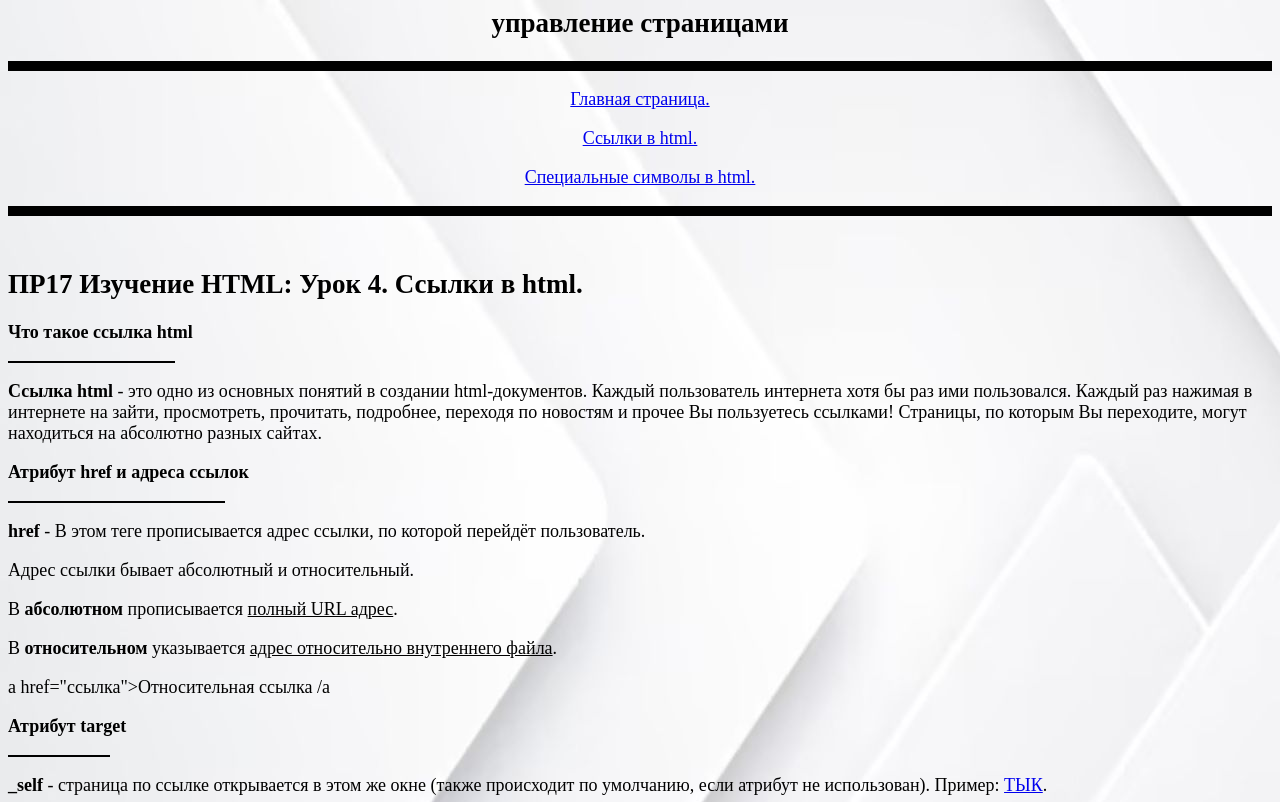
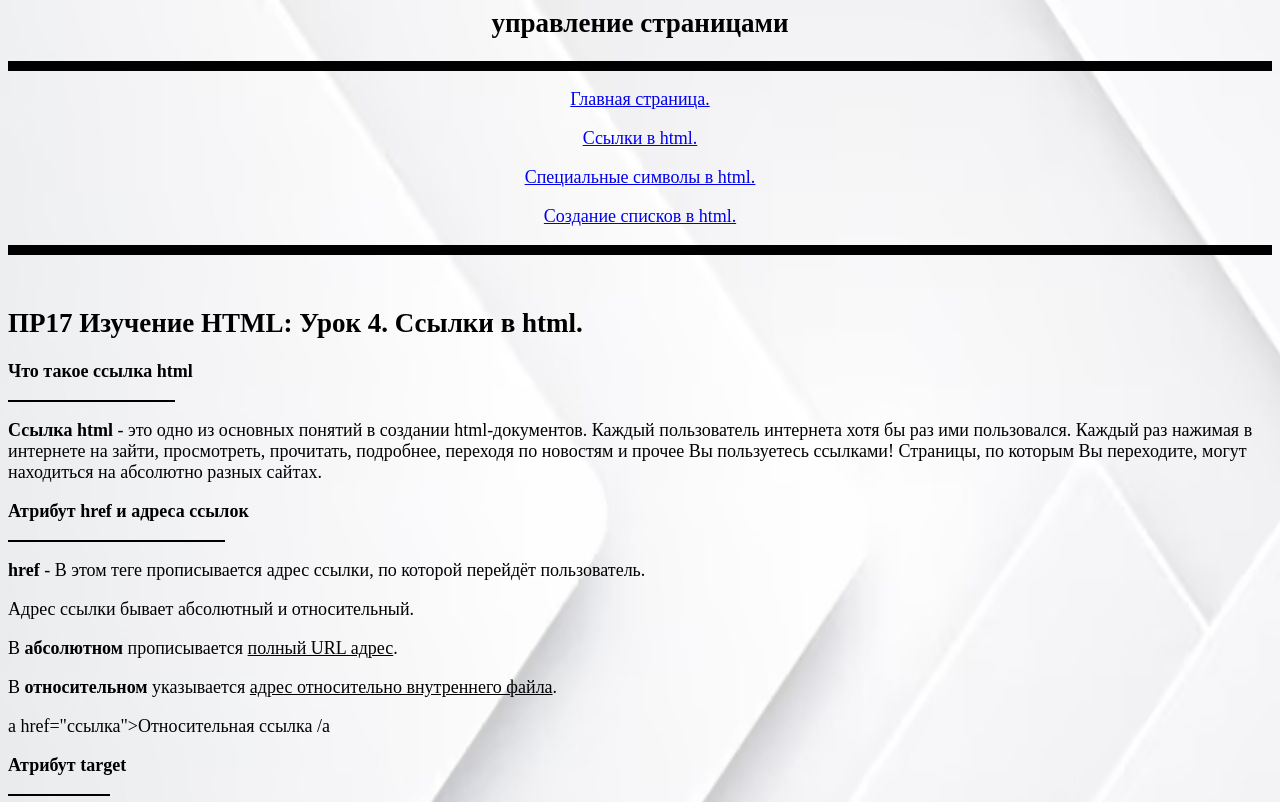
Before and after one commit to SeNkuSL/github.io, a plain HTML site: page page2.html in a window 1280 px wide. Shown: the top 802 px of the page. Drawn offline with Linux system fonts and the light colour scheme.

Commit message:
Update page2.html

```diff
--- a/page2.html
+++ b/page2.html
@@ -10,6 +10,7 @@
 <p><a href="index.html" title="Ссылка на 1 страницу сайта">Главная страница.</a></p>
 <p><a href="page2.html" title="Ссылка на 2 страницу сайта">Ссылки в html.</a></p>
 <p><a href="page3.html" title="Ссылка на 3 страницу сайта">Специальные символы в html.</a></p>
+<p><a href="page4.html" title="Ссылка на 4 страницу сайта">Создание списков в html.</a></p>
 <hr color=black size=10></center>
  <br>
 <h2>ПР17 Изучение HTML:  Урок 4. Ссылки в html.</h2>
```
